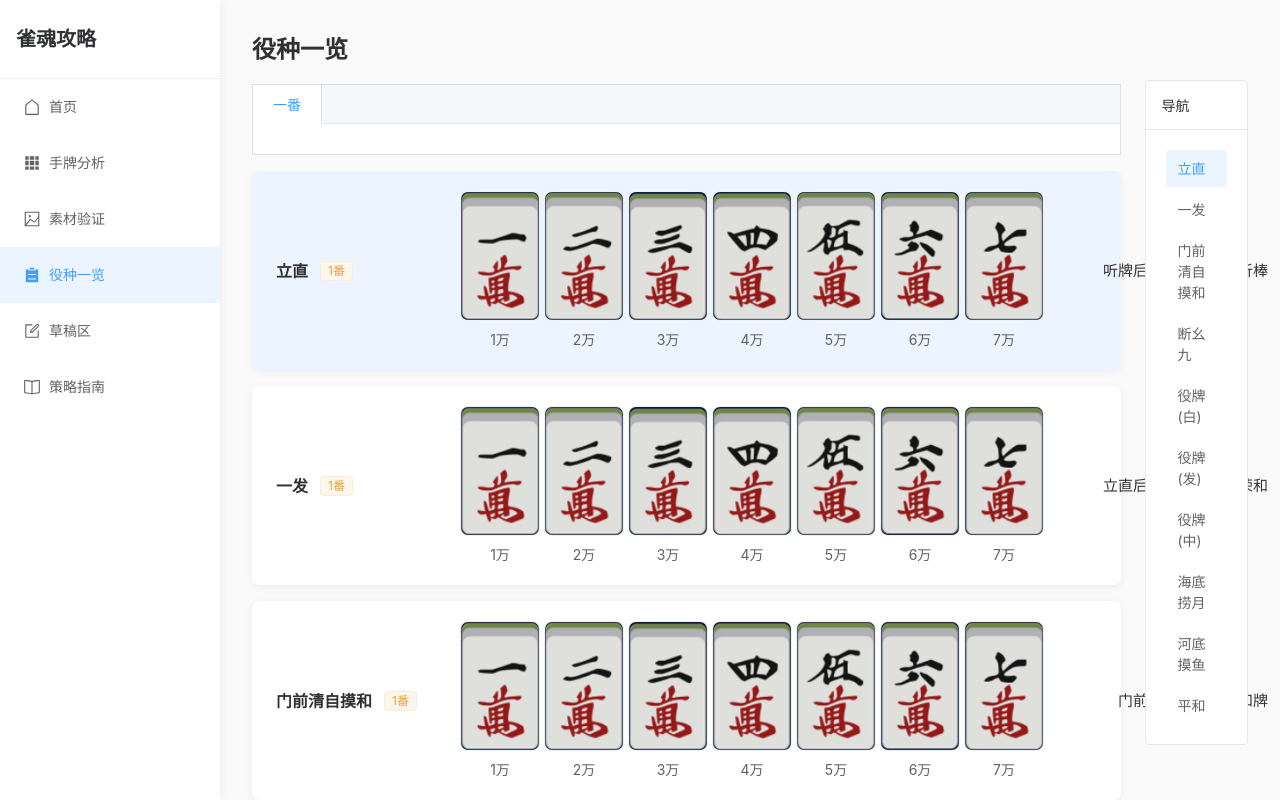
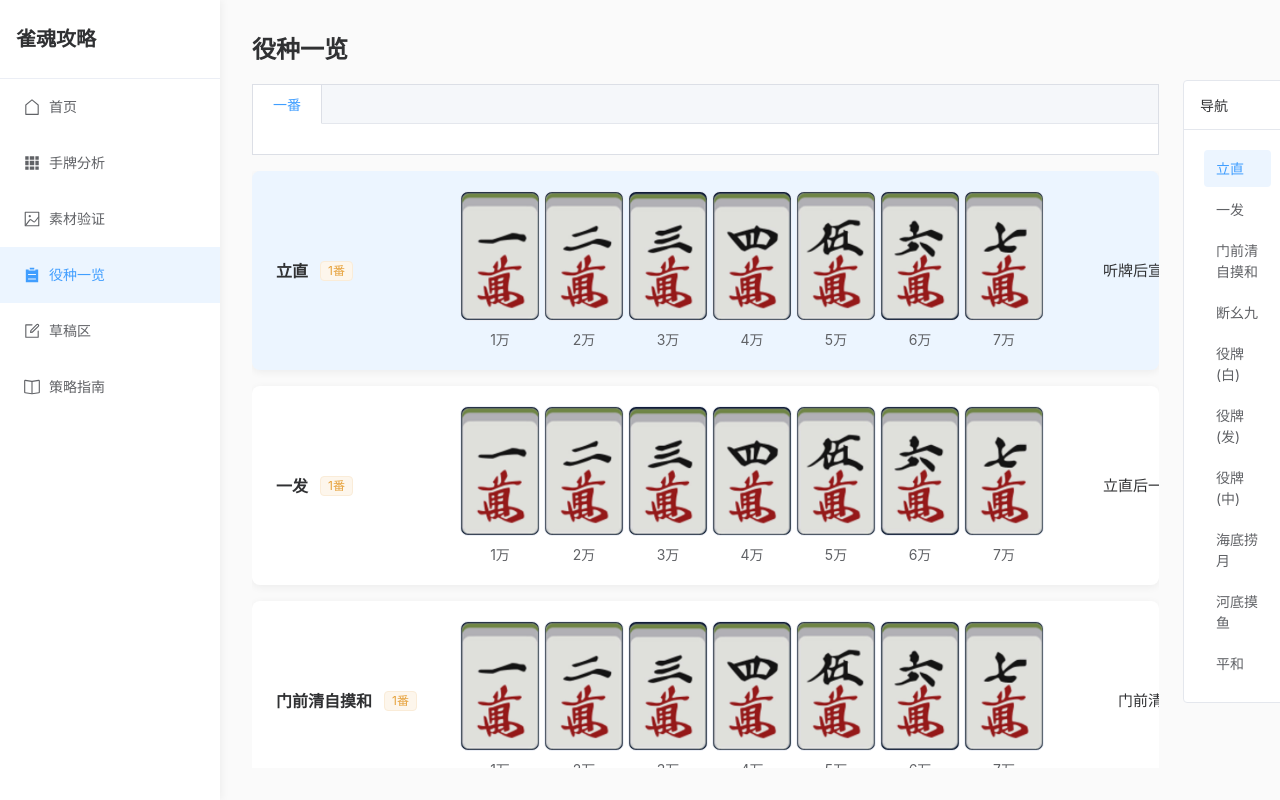
Before and after one commit to ThymeD/learnMajSoul, a Vue app: page /yaku in a window 1280 px wide. Shown: the top 800 px of the page. Built offline with nearby package versions, Linux system fonts and the light colour scheme.

Commit message:
优化役种一览页面滚动固定效果

```diff
--- a/src/views/YakuView.vue
+++ b/src/views/YakuView.vue
@@ -101,7 +101,7 @@ const scrollToYaku = (id: string) => {
 <template>
   <div class="yaku-page">
     <el-row :gutter="24">
-      <el-col :span="21">
+      <el-col :span="21" class="main-col">
         <div class="sticky-header">
           <h2>役种一览</h2>
           <el-tabs type="border-card" class="yaku-tabs">
@@ -158,6 +158,17 @@ const scrollToYaku = (id: string) => {
 </template>
 
 <style scoped>
+.yaku-page {
+  display: flex;
+  height: calc(100vh - 64px);
+}
+
+.main-col {
+  display: flex;
+  flex-direction: column;
+  height: 100%;
+}
+
 .yaku-page h2 {
   margin: 0 0 16px;
   color: #303133;
@@ -169,16 +180,19 @@ const scrollToYaku = (id: string) => {
   background: #fafafa;
   z-index: 10;
   padding-bottom: 16px;
+  flex-shrink: 0;
+}
+
+.yaku-list {
+  flex: 1;
+  overflow-y: auto;
+  display: flex;
+  flex-direction: column;
+  gap: 16px;
 }
 
 .yaku-tabs {
   background: #fff;
-}
-
-.yaku-list {
-  display: flex;
-  flex-direction: column;
-  gap: 16px;
 }
 
 .yaku-row {
```
